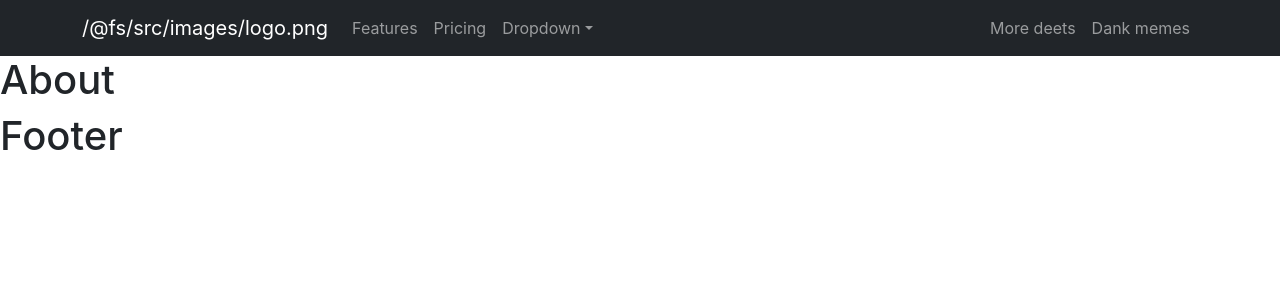
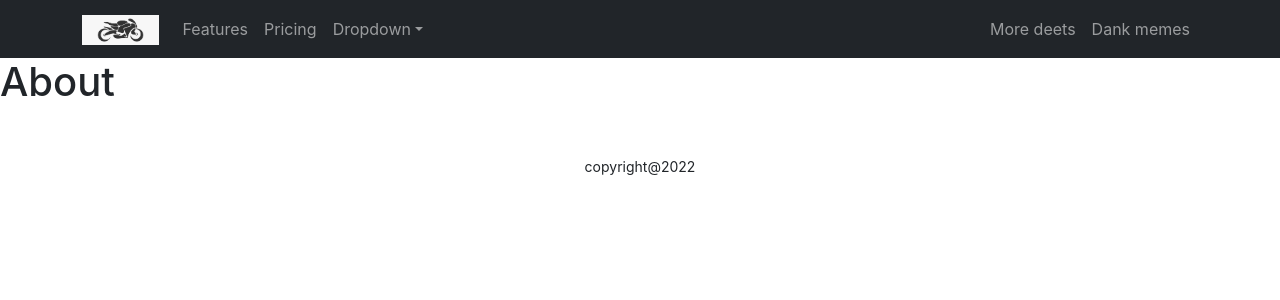
Before and after one commit to capmahin/Bike-wareHouse-clinetsite, a React (Create React App) app: page /about in a window 1280 px wide. Shown: the top 300 px of the page. Built offline with nearby package versions, Linux system fonts and the light colour scheme.

Commit message:
add img and navber

```diff
--- a/src/Pages/Home/Expert/Expert.js
+++ b/src/Pages/Home/Expert/Expert.js
@@ -4,15 +4,15 @@ const Expert = ({ expert }) => {
   const { name, img } = expert;
   return (
     <div className="g-5 col-sm-12 col-md-6 col-lg-4">
-      <div class="card " style={{ width: "18rem" }}>
-        <img src={img} class="card-img-top" alt="..." />
-        <div class="card-body">
-          <h5 class="card-title">{name}</h5>
-          <p class="card-text">
+      <div className="card " style={{ width: "18rem" }}>
+        <img src={img} className="card-img-top" alt="..." />
+        <div className="card-body">
+          <h5 className="card-title">{name}</h5>
+          <p className="card-text">
             Some quick example text to build on the card title and make up the
             bulk of the card's content.
           </p>
-          <a href="#" class="btn btn-primary">
+          <a href="#" className="btn btn-primary">
             Go somewhere
           </a>
         </div>
--- a/src/Pages/Home/Service/Service.js
+++ b/src/Pages/Home/Service/Service.js
@@ -5,10 +5,10 @@ const Service = ({ service }) => {
   const { name, img, description, price } = service;
   return (
     <div className="service">
-      <img src={img} alt="" />
+      <img className="w-100" src={img} alt="" />
       <h2>Service:{name}</h2>
       <p>Price:{price}</p>
-      <button>Book:{name}</button>
+      <button className="btn btn-dark">Book:{name}</button>
     </div>
   );
 };
--- a/src/Pages/Home/Services/Services.css
+++ b/src/Pages/Home/Services/Services.css
@@ -1,8 +1,3 @@
-.services-title {
-  text-align: center;
-  color: black;
-}
-
 .services-container {
   display: grid;
   grid-template-columns: repeat(3, 1fr);
--- a/src/Pages/Home/Services/Services.js
+++ b/src/Pages/Home/Services/Services.js
@@ -10,12 +10,14 @@ const Services = () => {
       .then((data) => setServices(data));
   }, []);
   return (
-    <div>
-      <h1 className="services-title mt-5">Our Services:{services.length}</h1>
-      <div className="services-container">
-        {services.map((service) => (
-          <Service key={service.id} service={service}></Service>
-        ))}
+    <div className="container">
+      <div className="row">
+        <h1 className="text-dark text-center mt-5">Our Services</h1>
+        <div className="services-container">
+          {services.map((service) => (
+            <Service key={service.id} service={service}></Service>
+          ))}
+        </div>
       </div>
     </div>
   );
--- a/src/Pages/Shared/Footer/Footer.js
+++ b/src/Pages/Shared/Footer/Footer.js
@@ -1,9 +1,13 @@
 import React from "react";
 
 const Footer = () => {
+  const today = new Date();
+  const year = today.getFullYear();
   return (
-    <footer>
-      <h1>Footer</h1>
+    <footer className="text-center mt-5">
+      <p>
+        <small>copyright@{year}</small>
+      </p>
     </footer>
   );
 };
--- a/src/Pages/Shared/Header/Header.js
+++ b/src/Pages/Shared/Header/Header.js
@@ -6,7 +6,9 @@ const Header = () => {
   return (
     <Navbar collapseOnSelect expand="lg" bg="dark" variant="dark">
       <Container>
-        <Navbar.Brand href="#home">{logo}</Navbar.Brand>
+        <Navbar.Brand href="#home">
+          <img height="30" src={logo} alt="" />
+        </Navbar.Brand>
         <Navbar.Toggle aria-controls="responsive-navbar-nav" />
         <Navbar.Collapse id="responsive-navbar-nav">
           <Nav className="me-auto">
```
